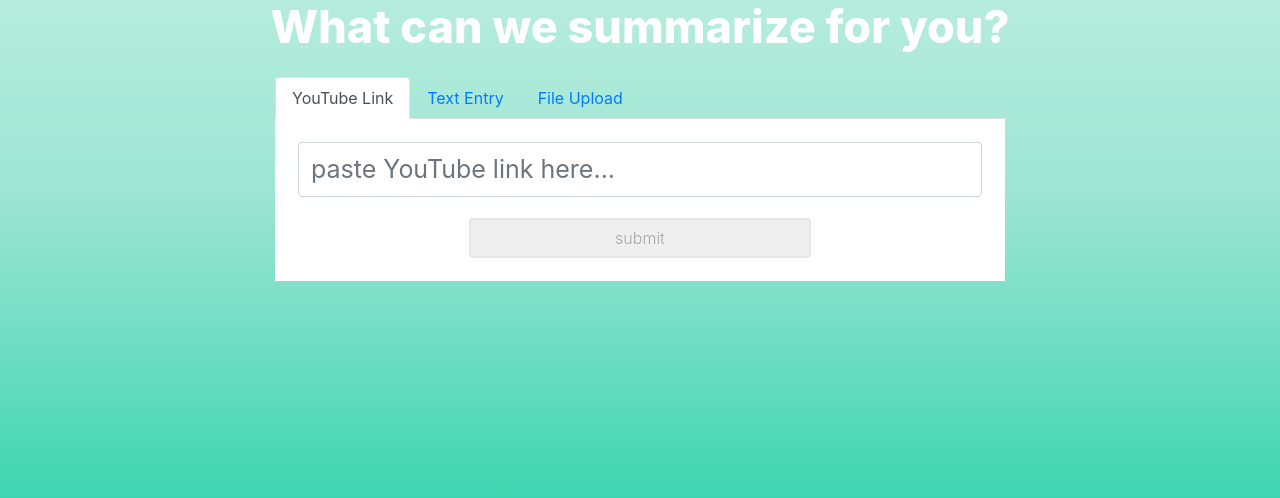
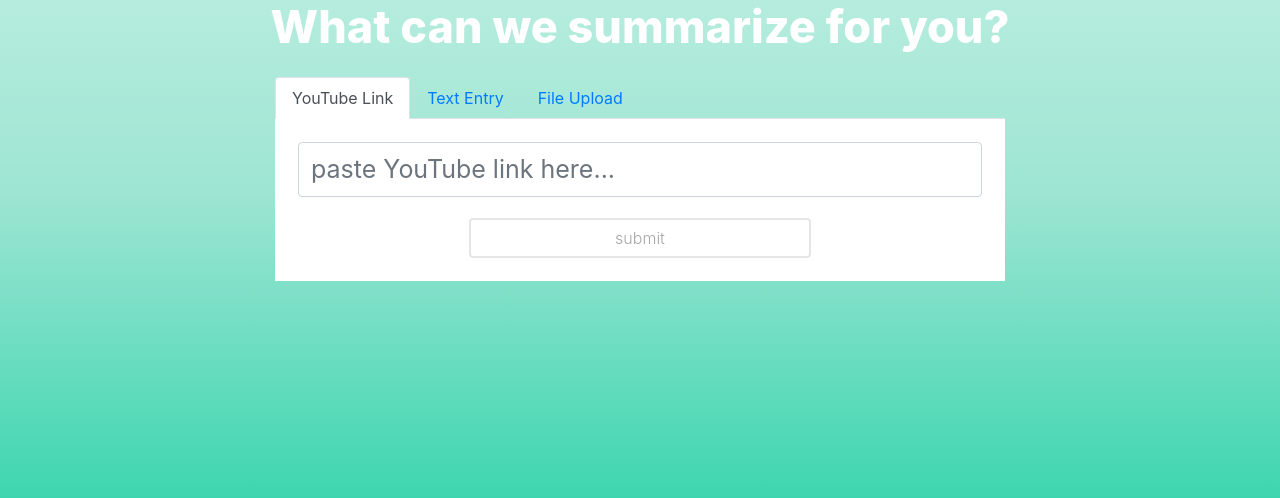
Before and after one commit to qverbeke/hack-psu-sp-2018, a Django app: a page that uses vid2quiz/templates/entryPage.html in a window 1280 px wide. Shown: the part 157-655 px from the top of the page. Run offline with Django 3.2, Linux system fonts and the light colour scheme; some libraries are stand-ins or nearby versions.

Commit message:
design changes

```diff
--- a/vid2quiz/templates/entryPage.html
+++ b/vid2quiz/templates/entryPage.html
@@ -27,31 +27,31 @@
           </div>
         <div class="tab-content content" id="nav-tabContent">
           <div class="tab-pane fade show active" id="youtube-link" role="tabpanel">
-            <form id="form1" method="post", action="/summary">
+            <form id="form1" method="post" action="/summary">
               {% csrf_token %}
                 <input type="text" class="form-control link-input" placeholder="paste YouTube link here...">
                 <div class="col-sm-4 submit-col">
                 </div>
-                <button form="form1" class="btn btn-default submit-btn" type="submit">submit</button>
+                <button form="form1" class="btn btn-outline-light submit-btn" type="submit">submit</button>
               </form>
             </div>
           <div class="tab-pane fade" id="text-entry" role="tabpanel" aria-labelledby="nav-profile-tab">
-            <form id="form2">
+            <form id="form2" method="post" action="/summary">
               {% csrf_token %}
               <div class="form-group">
                 <textarea class="form-control" rows="5" placeholder="Paste your text here..."></textarea>
               </div>
-              <button form="form1" class="btn btn-default submit-btn" type="submit">submit</button>
+              <button form="form1" class="btn btn-outline-light submit-btn" type="submit">submit</button>
             </form>
             </div>
           <div class="tab-pane fade" id="file-upload" role="tabpanel" aria-labelledby="link-tab-content">
-              <form id="form3">
+              <form id="form3" method="post", action="/summary">
                 {% csrf_token %}
                   <div class="form-group">
                     <label for="exampleFormControlFile1">Example file input</label>
                     <input type="file" class="form-control-file" id="exampleFormControlFile1">
                   </div>
-                  <button form="form1" class="btn btn-default submit-btn" type="submit">submit</button>
+                  <button form="form1" class="btn btn-outline-light submit-btn" type="submit">submit</button>
                 </form>
             </div>
         </div>
```
